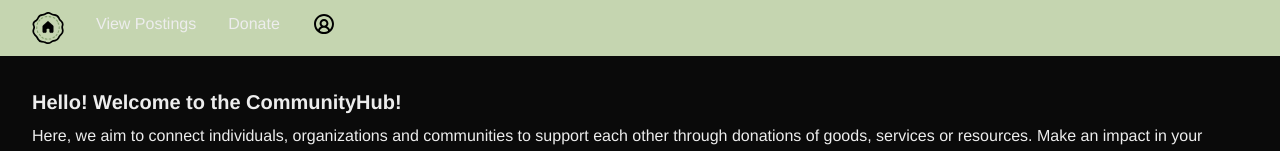
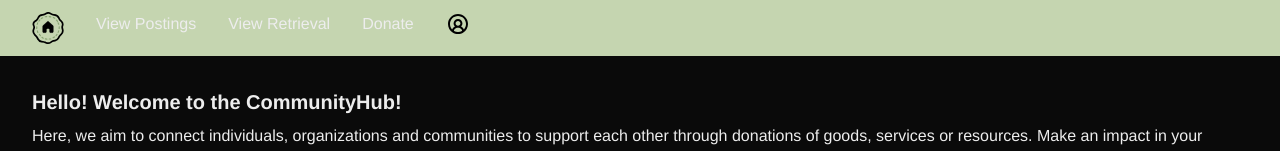
Before and after one commit to TracyGan/community-hub, a Next.js app in the folder dashboard/: page / in a window 1280 px wide. Shown: the top 151 px of the page. Built offline with nearby package versions, Linux system fonts and the light colour scheme; no server answers.

Commit message:
want retrieval

```diff
--- a/dashboard/src/app/components/NavBar.tsx
+++ b/dashboard/src/app/components/NavBar.tsx
@@ -26,14 +26,14 @@ export function NavBar() {
 								View Postings
 							</a>
 						</li>
-						{/* <li>
+						<li>
 							<a
 								href="/retrieval"
 								className={isActive("/retrieval") ? "font-bold" : ""}
 							>
 								View Retrieval
 							</a>
-						</li> */}
+						</li>
 						<li>
 							<a
 								href="/donate"
```
